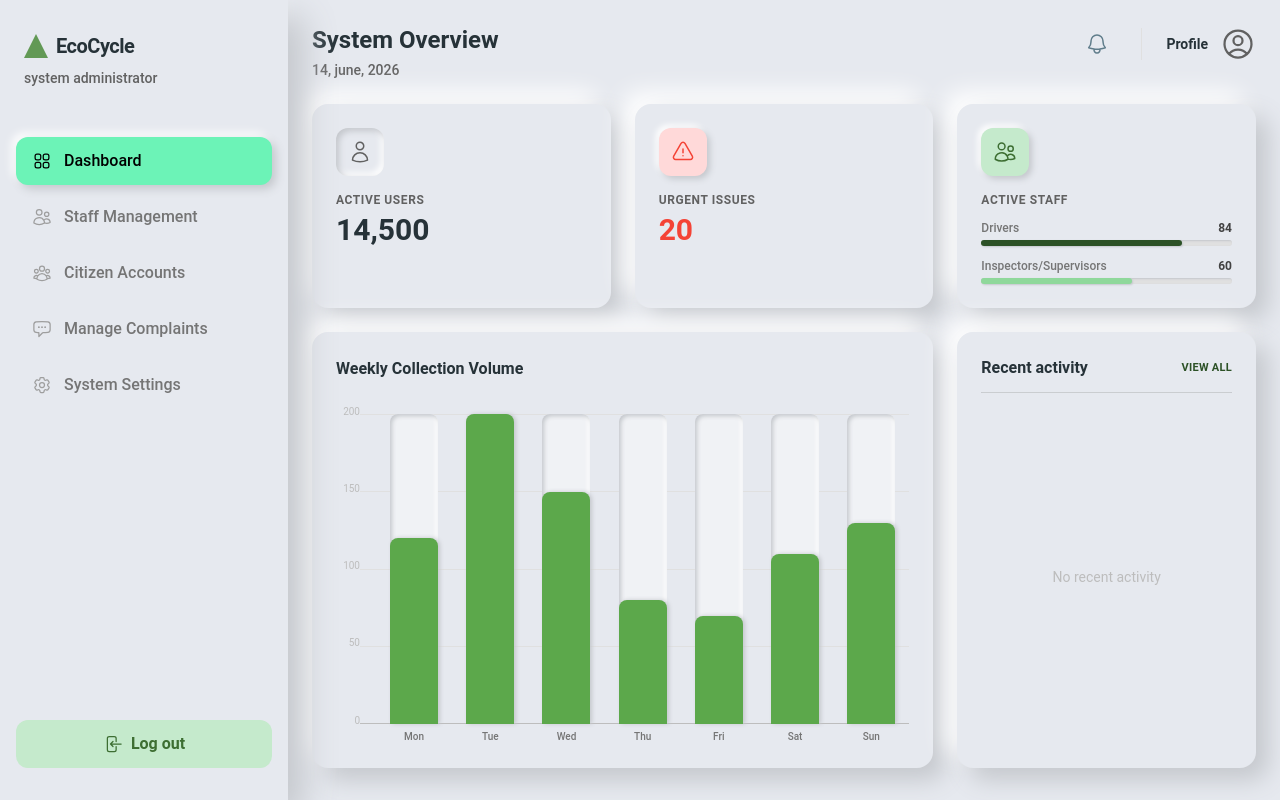
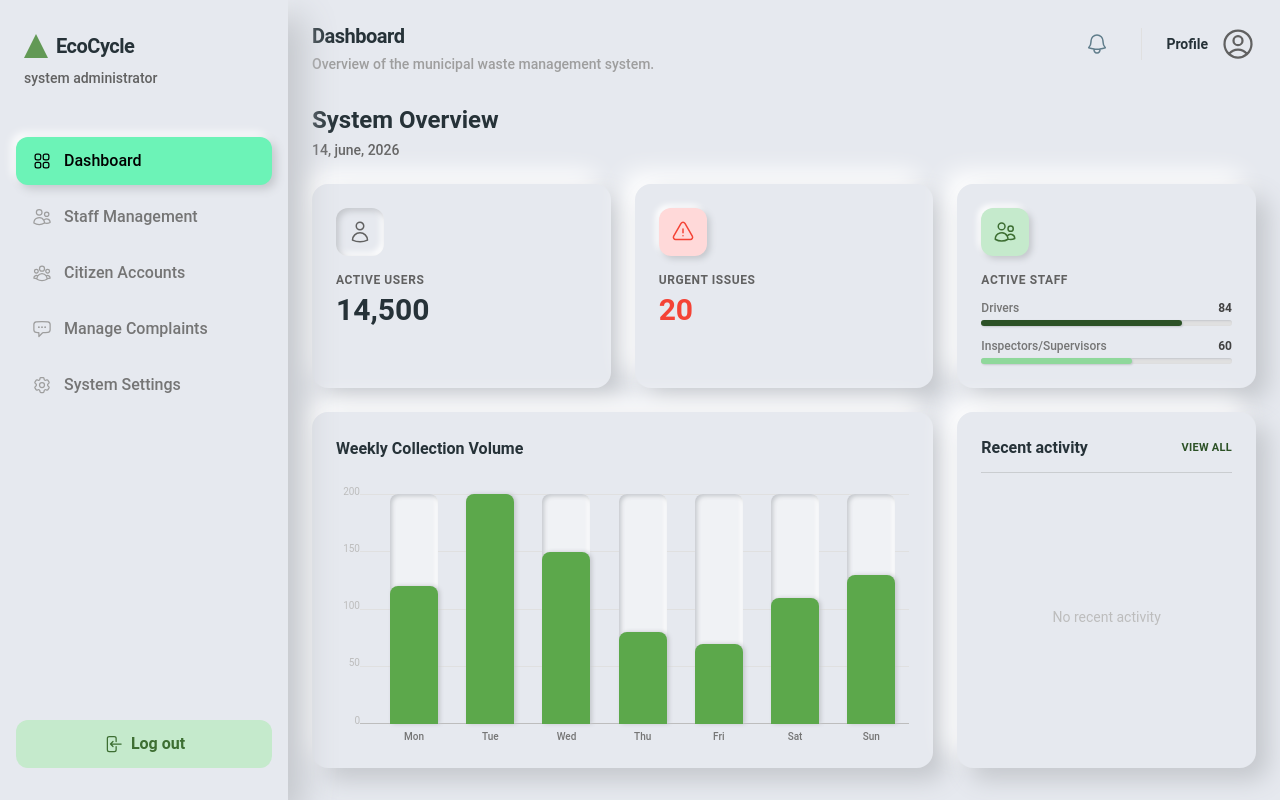
Before and after one commit to ShameenRoopasingha/Agile-CW-Project, a React (Vite) app: page /admin/dashboard in a window 1280 px wide. Built offline with nearby package versions, Linux system fonts and the light colour scheme.

Commit message:
feat: add admin complaints management page and layout component

```diff
--- a/src/layout/AdminLayout.tsx
+++ b/src/layout/AdminLayout.tsx
@@ -1,7 +1,6 @@
 import { useState } from "react";
 import { Link, useLocation, useNavigate } from "react-router-dom";
 import {
-  MagnifyingGlassIcon,
   BellIcon,
   UserCircleIcon,
   Squares2X2Icon,
@@ -13,7 +12,7 @@ import {
   Bars3Icon,
   XMarkIcon
 } from "@heroicons/react/24/outline";
-import { Typography, Input, IconButton } from "../lib/mt-components";
+import { Typography, IconButton } from "../lib/mt-components";
 
 const NAVIGATION = [
   { name: "Dashboard", href: "/admin/dashboard", icon: Squares2X2Icon },
@@ -107,15 +106,38 @@ export function AdminLayout({ children }: { children: React.ReactNode }) {
       </aside>
 
       {/* Main Content Area */}
-      <main className="flex-1 flex flex-col min-w-0 overflow-hidden relative">
-        {/* Floating Global Actions */}
-        <div className="absolute top-0 right-0 left-0 h-20 pointer-events-none z-20 flex justify-between items-start p-4 sm:p-6">
-          <div className="pointer-events-auto">
+      <main className="flex-1 flex flex-col min-w-0 overflow-hidden">
+        {/* Header */}
+        <header className="h-20 shrink-0 px-4 sm:px-6 flex items-center justify-between border-none bg-transparent z-10 pt-4">
+          <div className="flex items-center gap-4">
             <IconButton variant="text" color="blue-gray" className="lg:hidden" onClick={() => setSidebarOpen(true)}>
               <Bars3Icon className="h-6 w-6" />
             </IconButton>
+            <div className="hidden md:block">
+              {location.pathname.includes('/admin/complaints') && (
+                <div>
+                  <Typography variant="h5" color="blue-gray" className="font-bold text-xl mb-1 tracking-tight">
+                    Manage Complaints
+                  </Typography>
+                  <Typography variant="small" color="gray" className="font-medium text-sm text-gray-500">
+                    Review and resolve citizen reported sanitation issues.
+                  </Typography>
+                </div>
+              )}
+              {location.pathname.includes('/admin/dashboard') && (
+                <div>
+                  <Typography variant="h5" color="blue-gray" className="font-bold text-xl mb-1 tracking-tight">
+                    Dashboard
+                  </Typography>
+                  <Typography variant="small" color="gray" className="font-medium text-sm text-gray-500">
+                    Overview of the municipal waste management system.
+                  </Typography>
+                </div>
+              )}
+            </div>
           </div>
-          <div className="flex items-center gap-4 sm:gap-6 pointer-events-auto">
+
+          <div className="flex items-center gap-4 sm:gap-6 self-start mt-2">
             <IconButton variant="text" color="blue-gray" className="rounded-full">
               <BellIcon className="h-6 w-6" />
             </IconButton>
@@ -127,10 +149,10 @@ export function AdminLayout({ children }: { children: React.ReactNode }) {
               <UserCircleIcon className="h-9 w-9 text-gray-700" />
             </div>
           </div>
-        </div>
+        </header>
 
         {/* Page Content */}
-        <div className="flex-1 overflow-auto p-4 sm:p-6">
+        <div className="flex-1 overflow-auto p-4 sm:p-6 pt-2">
           {children}
         </div>
       </main>
--- a/src/pages/admin/Complaints.tsx
+++ b/src/pages/admin/Complaints.tsx
@@ -78,17 +78,8 @@ export function Complaints() {
       {/* Left Side: Header, Controls, and Table */}
       <div className={`flex flex-col gap-6 transition-all duration-300 min-w-0 h-full ${selectedComplaint ? "flex-1" : "w-full"}`}>
 
-        {/* Header and Controls Stack */}
+        {/* Controls Stack (Title moved to global header) */}
         <div className="flex flex-col gap-5 shrink-0 w-full">
-          {/* Title Row */}
-          <div>
-            <Typography variant="h5" color="blue-gray" className="font-bold text-xl mb-1 tracking-tight">
-              Manage Complaints
-            </Typography>
-            <Typography variant="small" color="gray" className="font-medium text-sm text-gray-500">
-              Review and resolve citizen reported sanitation issues.
-            </Typography>
-          </div>
 
           {/* Controls Row */}
           <div className="flex items-center gap-3 w-full">
```
